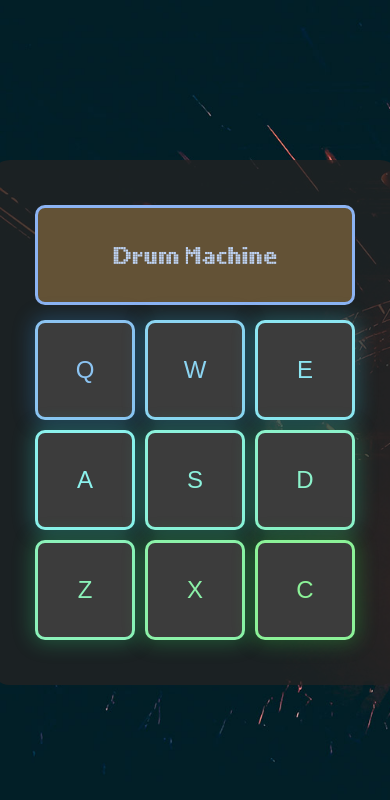
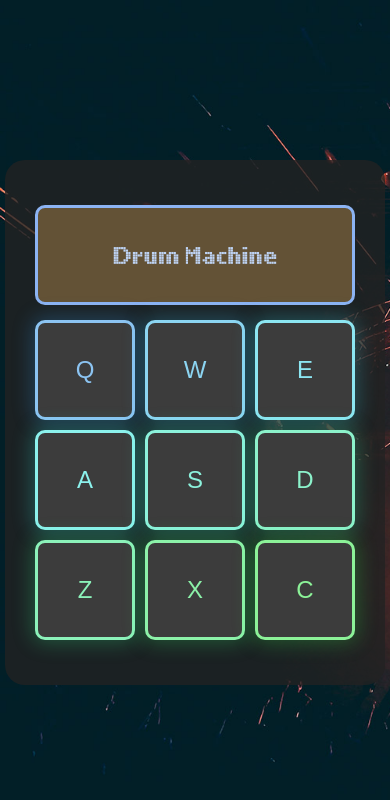
Before and after one commit to nrutledge/music-app, a React (Create React App) app: page / in a window 390 px wide. Shown: the top 800 px of the page. Built offline with nearby package versions, Linux system fonts and the light colour scheme.

Commit message:
Fixing drum machine extending beyond screen width on mobile

```diff
--- a/src/components/App/App.css
+++ b/src/components/App/App.css
@@ -25,8 +25,9 @@
   flex-direction: column;
   justify-content: center;
   align-items: center;
+  box-sizing: border-box;
   width: calc(100% - 10px);
-  max-width: 360px;
+  max-width: 480px;
   padding: 40px;
   background-color: rgba(34, 34, 34, 0.8);
   border-radius: 20px;
```
